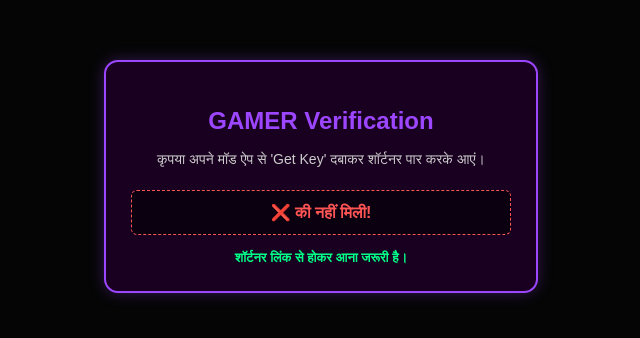
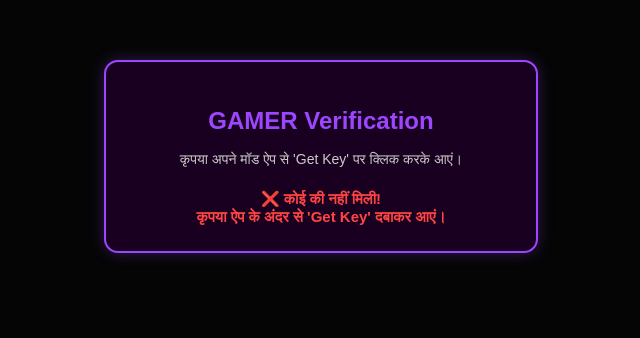
Before and after one commit to sabirkhan12441213-tech/GAMER_KING1, a plain HTML site: page index.html in a window 1280 px wide. Shown: the whole page, without its empty margins (319-959 px from the left). Drawn offline with Linux system fonts and the light colour scheme.

Commit message:
Update index.html

```diff
--- a/index.html
+++ b/index.html
@@ -33,7 +33,7 @@
         }
         #keyDisplay {
             margin-top: 20px;
-            font-size: 16px;
+            font-size: 18px;
             color: #00ffcc;
             font-weight: bold;
             word-break: break-all;
@@ -41,11 +41,18 @@
             padding: 12px;
             border-radius: 6px;
             border: 1px dashed #00ffcc;
+            display: none; /* शुरू में छुपा रहेगा अगर की न हो */
         }
         .copied-msg {
             font-size: 13px;
             color: #00ff88;
             margin-top: 15px;
+            font-weight: bold;
+        }
+        .error-box {
+            color: #ff4444;
+            font-size: 15px;
+            margin-top: 20px;
             font-weight: bold;
         }
     </style>
@@ -54,20 +61,22 @@
 
     <div class="container">
         <h2>GAMER Verification</h2>
-        <p id="instructionText">की जाँची जा रही है...</p>
+        <p id="instructionText">कृपया अपने मॉड ऐप से 'Get Key' पर क्लिक करके आएं।</p>
 
-        <div id="keyDisplay">इंतज़ार करें...</div>
+        <!-- की दिखाने वाली बॉक्स -->
+        <div id="keyDisplay"></div>
         <div id="msg" class="copied-msg"></div>
+        <div id="errorMsg" class="error-box"></div>
     </div>
 
     <script>
         window.onload = function() {
             const urlParams = new URLSearchParams(window.location.search);
 
-            // यह कोड सभी संभावित पैरामीटर और पूरे यूआरएल में 'DP-' को ढूँढ लेगा
-            let appKey = urlParams.get('url') || urlParams.get('key') || urlParams.get('api') || urlParams.get('token');
+            // यूआरएल के आखिरी में लगी की को ढूँढो (जैसे ?key= या ?text= या ?url=)
+            let appKey = urlParams.get('key') || urlParams.get('text') || urlParams.get('url');
 
-            // अगर पैरामीटर में नहीं मिला, तो पूरे URL में 'DP-' ढूंढो
+            // अगर यूआरएल में पूरे में 'DP-' नजर आ रहा है तो उसे भी मैच कर लो
             if (!appKey) {
                 const fullUrl = window.location.href;
                 const match = fullUrl.match(/DP-[a-zA-Z0-9_-]+/);
@@ -78,24 +87,25 @@
 
             const keyBox = document.getElementById("keyDisplay");
             const msgBox = document.getElementById("msg");
+            const errorBox = document.getElementById("errorMsg");
             const instText = document.getElementById("instructionText");
 
+            // स्थिति 1: अगर ऐप से की साथ में आई है (यानी एप या शॉर्टनर के जरिए पास हुई है)
             if (appKey && appKey.startsWith("DP-")) {
                 instText.innerHTML = "आपकी की (Key) सफलतापूर्वक मिल गई है:";
+                keyBox.style.display = "block";
                 keyBox.innerText = appKey;
 
-                // क्लिपबोर्ड पर ऑटो-कॉपी करें
+                // अपने आप क्लिपबोर्ड पर कॉपी हो जाएगी
                 navigator.clipboard.writeText(appKey).then(() => {
-                    msgBox.innerText = "✓ Key Copied! अब ऐप में जाकर पेस्ट करें।";
+                    msgBox.innerText = "✓ Key Copied Successfully! अब ऐप में जाकर पेस्ट करें।";
                 }).catch(err => {
-                    msgBox.innerText = "की मिल गई है, इसे मैन्युअल रूप से कॉपी करें।";
+                    msgBox.innerText = "की मिल गई है, इसे कॉपी कर लें।";
                 });
-            } else {
-                instText.innerHTML = "कृपया अपने मॉड ऐप से 'Get Key' दबाकर शॉर्टनर पार करके आएं।";
-                keyBox.style.color = "#ff5555";
-                keyBox.style.borderColor = "#ff5555";
-                keyBox.innerText = "❌ की नहीं मिली!";
-                msgBox.innerText = "शॉर्टनर लिंक से होकर आना जरूरी है।";
+            }
+            // स्थिति 2: अगर कोई डायरेक्ट वेबसाइट खोल रहा है (बिना ऐप के)
+            else {
+                errorBox.innerText = "❌ कोई की नहीं मिली!\nकृपया ऐप के अंदर से 'Get Key' दबाकर आएं।";
             }
         };
     </script>
```
